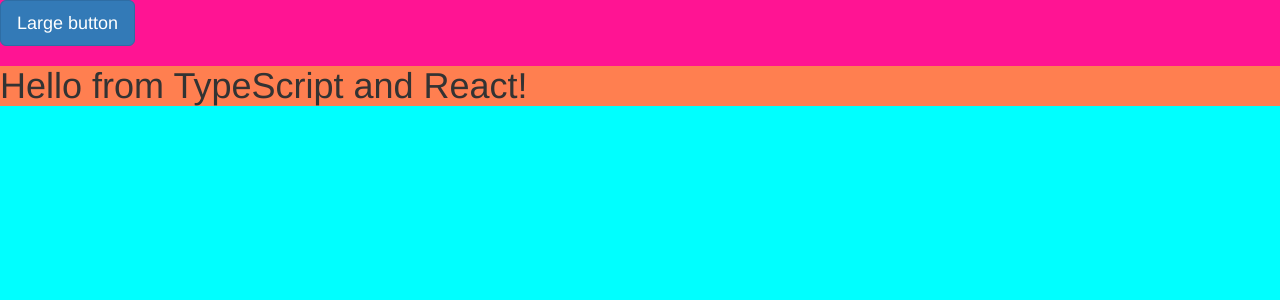
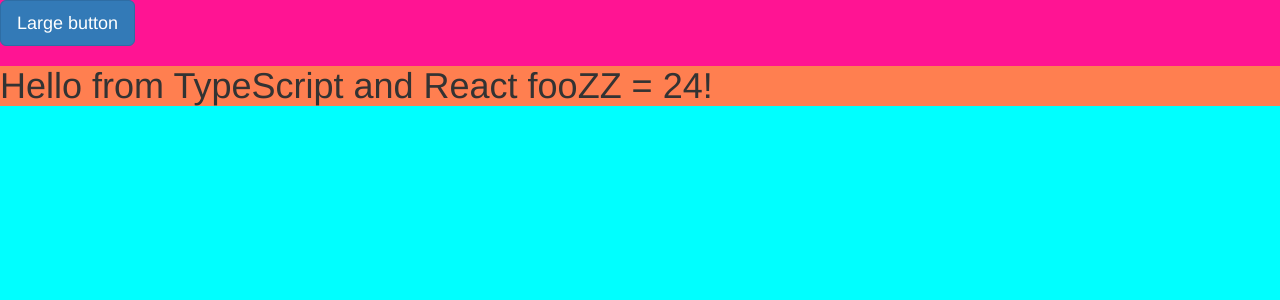
Before and after one commit to sachabarber/MadCapIdea, a React app in the folder FrontEndWebSite/: page / in a window 1280 px wide. Shown: the top 300 px of the page. Built offline with nearby package versions, Linux system fonts and the light colour scheme.

Commit message:
complex props

```diff
--- a/FrontEndWebSite/src/components/Hello.tsx
+++ b/FrontEndWebSite/src/components/Hello.tsx
@@ -4,8 +4,6 @@ import * as _ from "lodash";
 import { Button } from 'react-bootstrap';
 
 import 'bootstrap/dist/css/bootstrap.css';
-
-export interface HelloProps { compiler: string; framework: string; }
 
 export class Foo {
 
@@ -20,6 +18,15 @@ export class Foo {
     }
 
 }
+
+
+export interface HelloProps {
+    compiler: string;
+    framework: string;
+    foo: Foo;
+}
+
+
 
 
 
@@ -54,7 +61,7 @@ export class Hello extends React.Component<HelloProps, undefined> {
 
         return <div>
                 <Button bsStyle="primary" bsSize="large">Large button</Button>
-                <h1 id="helloText">Hello from {this.props.compiler} and {this.props.framework}!</h1>
+                <h1 id="helloText">Hello from {this.props.compiler} and {this.props.framework} fooZZ = {this.props.foo.getNum()}!</h1>
                </div>;
     }
 }
--- a/FrontEndWebSite/src/index.tsx
+++ b/FrontEndWebSite/src/index.tsx
@@ -3,9 +3,11 @@ import * as ReactDOM from "react-dom";
 
 import { Hello, Foo } from "./components/Hello";
 
+let foo = new Foo(12);
+
 ReactDOM.render(
     <div id="div1">
-        <Hello compiler="TypeScript" framework="React" />
+        <Hello compiler="TypeScript" framework="React" foo={foo} />
     </div>,
     document.getElementById("example")
 );
```
